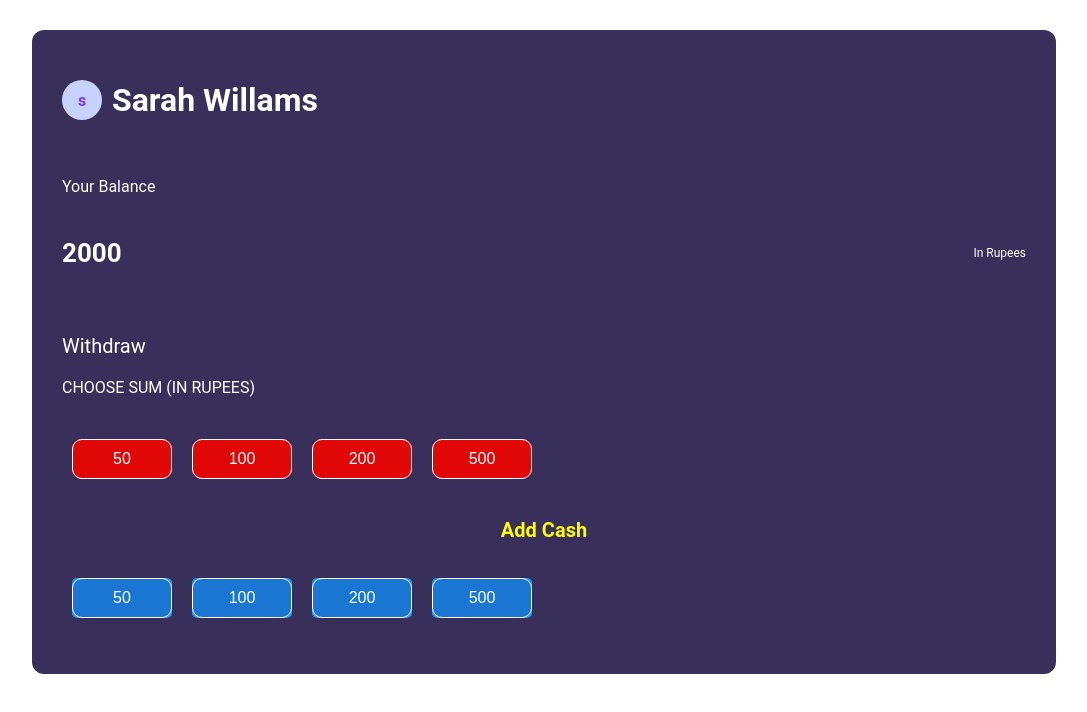
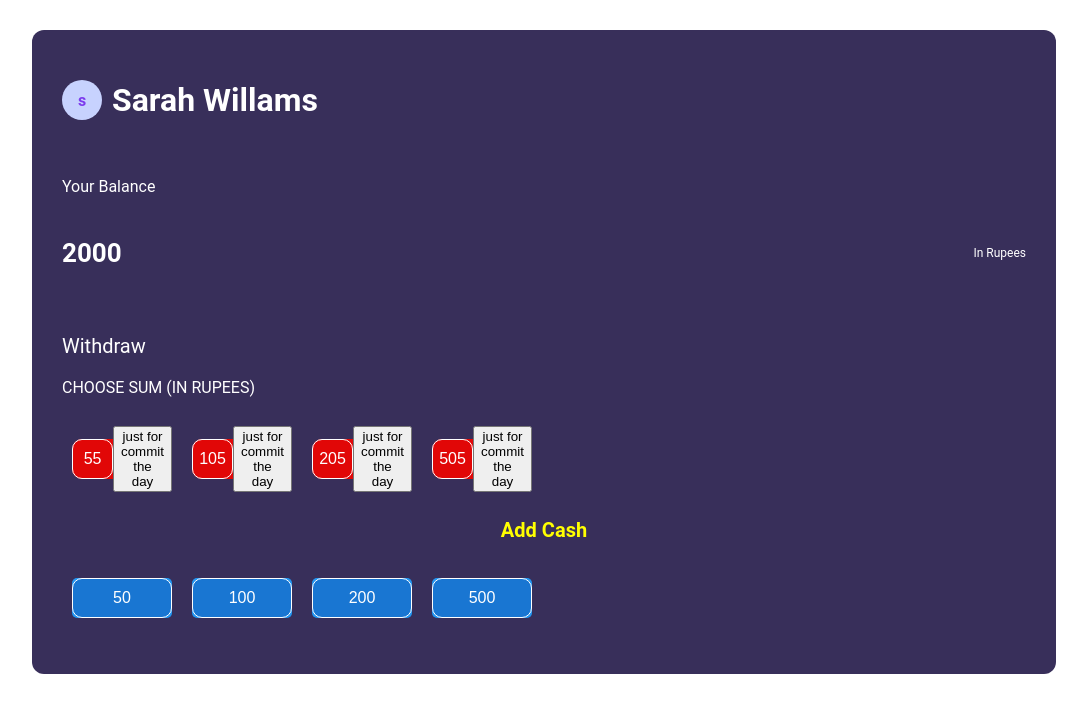
Before and after one commit to Shanmugasrivyshnav/cashwithdraw_React, a React (Create React App) app: page / in a window 1280 px wide. Shown: the top 712 px of the page, without its empty margins (96-1183 px from the left). Built offline with nearby package versions, Linux system fonts and the light colour scheme.

Commit message:
Update denominate.js

```diff
--- a/src/components/denomination/denominate.js
+++ b/src/components/denomination/denominate.js
@@ -16,8 +16,9 @@ const DenominationItem = (props) => {
         className="denomination-button"
         onClick={onClickWithdraw}
       >
-        {value}
+        {value + 5}
       </button>
+<button className = 'btn' type="button" >just for commit the day </button>
     </li>
   );
 };
```
